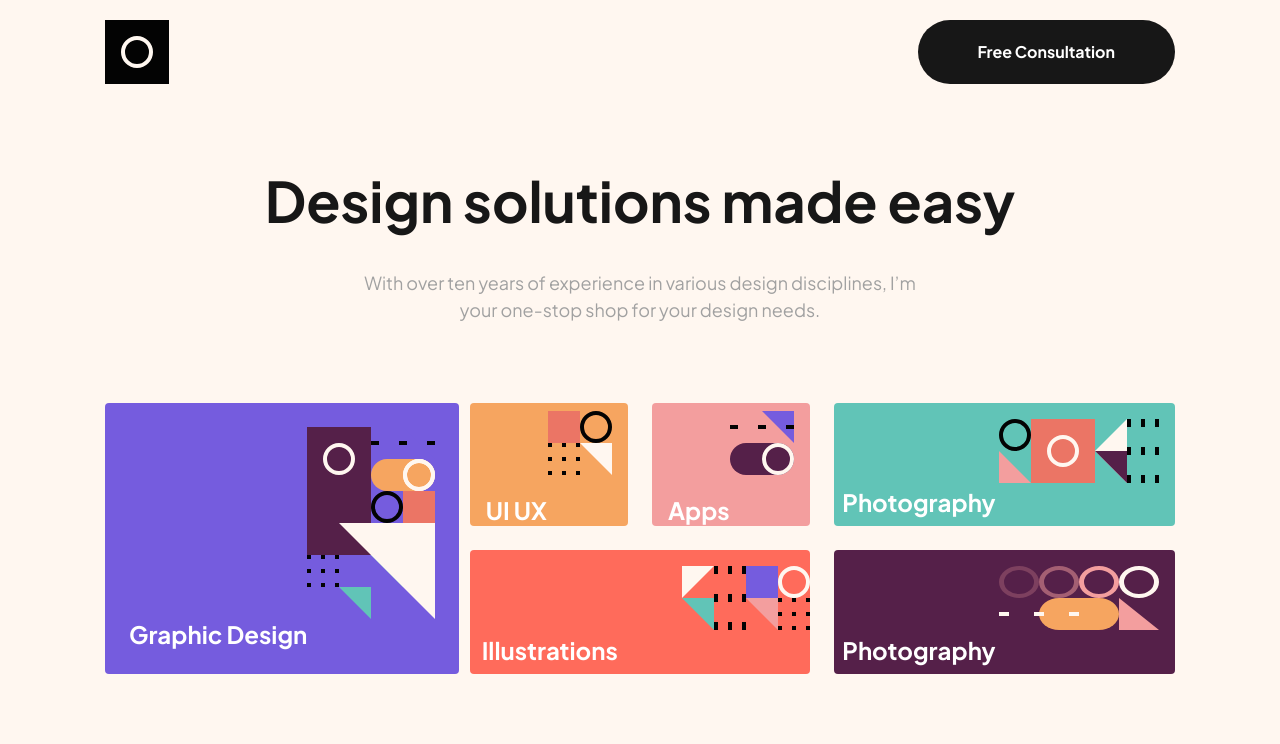
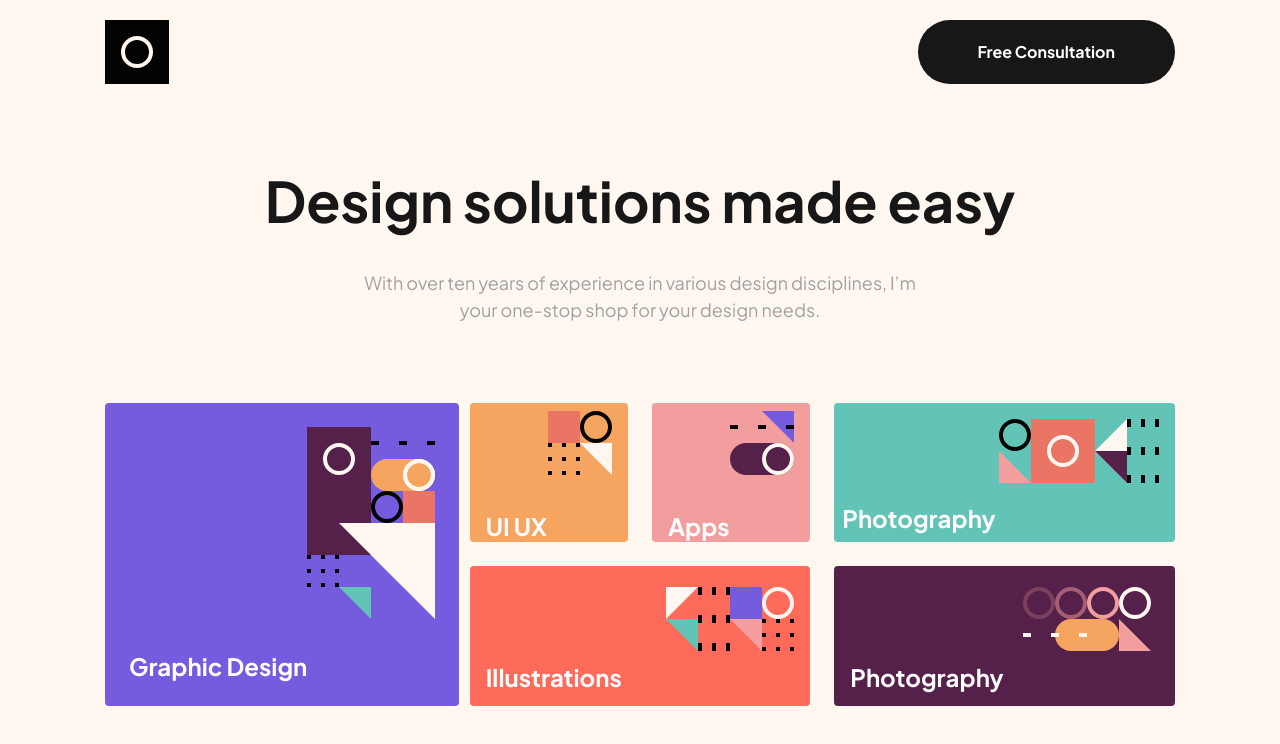
Before and after one commit to Najmaldin-ishag/single-page-design-portfolio, a React (Vite) app: page / in a window 1280 px wide. Shown: the top 744 px of the page. Built offline with nearby package versions, Linux system fonts and the light colour scheme.

Commit message:
Update Hero.jsx

```diff
--- a/src/Section/Hero.jsx
+++ b/src/Section/Hero.jsx
@@ -21,7 +21,7 @@ const Hero = () => {
       <div className="grid grid-cols-6 grid-rows-2 gap-6">
         <div className="bg-galactic-blue-500 p-6 rounded-sm w-[22.125rem] col-span-2 row-span-2 flex flex-col justify-between">
           <img
-            className="self-end w-[8rem] h-[12rem]"
+            className="self-end w-[8rem] h-auto shrink-0 mb-8"
             src="./assets/pattern-graphic-design.svg"
             alt="img"
           />
@@ -63,21 +63,21 @@ const Hero = () => {
             Photography
           </span>
         </div>
-        <div className="bg-light-red-500 col-span-2 rounded-sm px-[2.5rem] py-2 flex justify-self-stretch  justify-between items-start gap-[4rem]">
+        <div className="bg-light-red-500 col-span-2 rounded-sm px-[1rem] py-[.8rem] flex justify-self-stretch  justify-between items-start ">
           <img
             className="justify-self-end w-[8rem] mt-2 h-[4rem]"
             src="./assets/pattern-illustrations.svg"
             alt="img"
           />
-          <span className="text-white text-[1.5rem] self-end -ml-7 -order-2 font-[700]  leading-[130%]">
+          <span className="text-white text-[1.5rem] self-end  -order-2 font-[700]  leading-[130%]">
             Illustrations
           </span>
         </div>
-        <div className="bg-dark-purple-500 rounded-sm col-span-2 row-span-1 flex flex-col justify-between p-2">
+        <div className="bg-dark-purple-500 rounded-sm col-span-2 row-span-1 flex flex-col justify-between px-[1rem] py-[.8rem]">
           <img
             src="./assets/pattern-motion-graphics.svg"
             alt="img"
-            className="mt-2 w-[10rem] h-[4rem] self-end mr-2"
+            className="mt-2 w-[8rem] h-[4rem] self-end mr-2"
           />
           <span className="text-white text-[1.5rem] order-2   font-[700]  leading-[130%]">
             Photography
```
